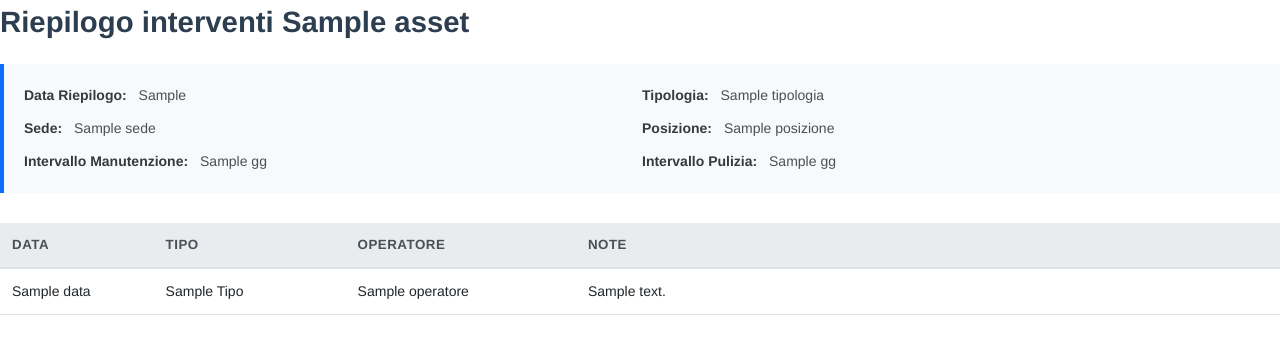
After one commit to Nicolas-Personal-Zucchero/PZ-Web-Dashboard, a Flask app: template app/templates/amministrazione/asset_riepilogo_pdf.html in a window 1280 px wide. The commit adds this page. Shown: the top 354 px of the page. Run offline with Flask 3, Linux system fonts and the light colour scheme; the template is opened without the code that fills it: most values are stand-ins (such as "Sample title", 1, 10 or a date in 2020); parts of the project's set-up code (start-up, migrations or seed data) failed here and were passed over.

Commit message:
feat(asset): added pdf generation

```diff
--- a/app/templates/amministrazione/asset_dettaglio.html
+++ b/app/templates/amministrazione/asset_dettaglio.html
@@ -9,6 +9,11 @@
     <div class="d-flex justify-content-between align-items-center flex-wrap gap-2 mb-4">
         <h2 class="mb-0">{{ asset.nome }}</h2>
         <div class="d-flex gap-2">
+            <!-- Pulsante generazione PDF -->
+            <a href="/amministrazione/asset/{{ asset.id }}/pdf" target="_blank" class="btn btn-outline-info">
+                <i class="bi bi-file-pdf"></i> Genera PDF
+            </a>
+
             <button class="btn btn-primary" data-bs-toggle="modal" data-bs-target="#modalIntervento">
                 + Registra Intervento
             </button>
--- /dev/null
+++ b/app/templates/amministrazione/asset_riepilogo_pdf.html
@@ -0,0 +1,149 @@
+<!DOCTYPE html>
+<html lang="it">
+<head>
+    <meta charset="UTF-8">
+    <style>
+        @page {
+            size: A4;
+            margin: 20mm;
+            @bottom-right {
+                content: "Pagina " counter(page) " di " counter(pages);
+                font-family: 'Helvetica Neue', Helvetica, Arial, sans-serif;
+                font-size: 9pt;
+                color: #6c757d;
+            }
+        }
+
+        body {
+            font-family: 'Helvetica Neue', Helvetica, Arial, sans-serif;
+            font-size: 10.5pt;
+            color: #212529;
+            line-height: 1.5;
+            margin: 0;
+        }
+
+        h1 {
+            font-size: 22pt;
+            font-weight: 600;
+            color: #2c3e50;
+            margin-top: 0;
+            margin-bottom: 20px;
+        }
+
+        /* Header informativo */
+        .info-card {
+            background-color: #f8f9fa;
+            border-left: 4px solid #0d6efd;
+            padding: 15px 20px;
+            margin-bottom: 30px;
+            border-radius: 0 4px 4px 0;
+        }
+
+        .info-grid {
+            width: 100%;
+            border-collapse: collapse;
+        }
+
+        .info-grid td {
+            padding: 6px 0;
+            vertical-align: top;
+            width: 50%;
+            color: #495057;
+        }
+
+        .info-label {
+            font-weight: 600;
+            color: #343a40;
+            margin-right: 8px;
+        }
+
+        /* Tabella interventi */
+        .data-table {
+            width: 100%;
+            border-collapse: collapse;
+            margin-top: 10px;
+        }
+
+        .data-table th {
+            background-color: #e9ecef;
+            color: #495057;
+            font-weight: 600;
+            text-align: left;
+            padding: 12px;
+            border-bottom: 2px solid #dee2e6;
+            font-size: 10pt;
+            text-transform: uppercase;
+            letter-spacing: 0.5px;
+        }
+
+        .data-table td {
+            padding: 12px;
+            border-bottom: 1px solid #dee2e6;
+            vertical-align: top;
+            page-break-inside: avoid;
+        }
+
+        .data-table tbody tr:nth-child(even) {
+            background-color: #fcfcfc;
+        }
+
+        .text-capitalize {
+            text-transform: capitalize;
+        }
+
+        .empty-state {
+            text-align: center;
+            padding: 30px;
+            color: #6c757d;
+            font-style: italic;
+        }
+    </style>
+</head>
+<body>
+
+    <h1>Riepilogo interventi {{ asset.nome }}</h1>
+
+    <div class="info-card">
+        <table class="info-grid">
+            <tr>
+                <td><span class="info-label">Data Riepilogo:</span> {{ data_odierna }}</td>
+                <td><span class="info-label">Tipologia:</span> {{ asset.tipologia }}</td>
+            </tr>
+            <tr>
+                <td><span class="info-label">Sede:</span> {{ asset.sede }}</td>
+                <td><span class="info-label">Posizione:</span> {{ asset.posizione }}</td>
+            </tr>
+            <tr>
+                <td><span class="info-label">Intervallo Manutenzione:</span> {{ asset.intervallo_manutenzione }} gg</td>
+                <td><span class="info-label">Intervallo Pulizia:</span> {{ asset.intervallo_pulizia }} gg</td>
+            </tr>
+        </table>
+    </div>
+
+    <table class="data-table">
+        <thead>
+            <tr>
+                <th style="width: 12%;">Data</th>
+                <th style="width: 15%;">Tipo</th>
+                <th style="width: 18%;">Operatore</th>
+                <th style="width: 55%;">Note</th>
+            </tr>
+        </thead>
+        <tbody>
+            {% for i in interventi %}
+            <tr>
+                <td>{{ i.data }}</td>
+                <td class="text-capitalize">{{ i.tipo }}</td>
+                <td>{{ i.operatore }}</td>
+                <td>{{ i.note }}</td>
+            </tr>
+            {% else %}
+            <tr>
+                <td colspan="4" class="empty-state">Nessun intervento registrato per questo asset.</td>
+            </tr>
+            {% endfor %}
+        </tbody>
+    </table>
+
+</body>
+</html>
```
Also changed, not shown: app/routes/amministrazione/asset_dettaglio.py (+42 -1 lines).
